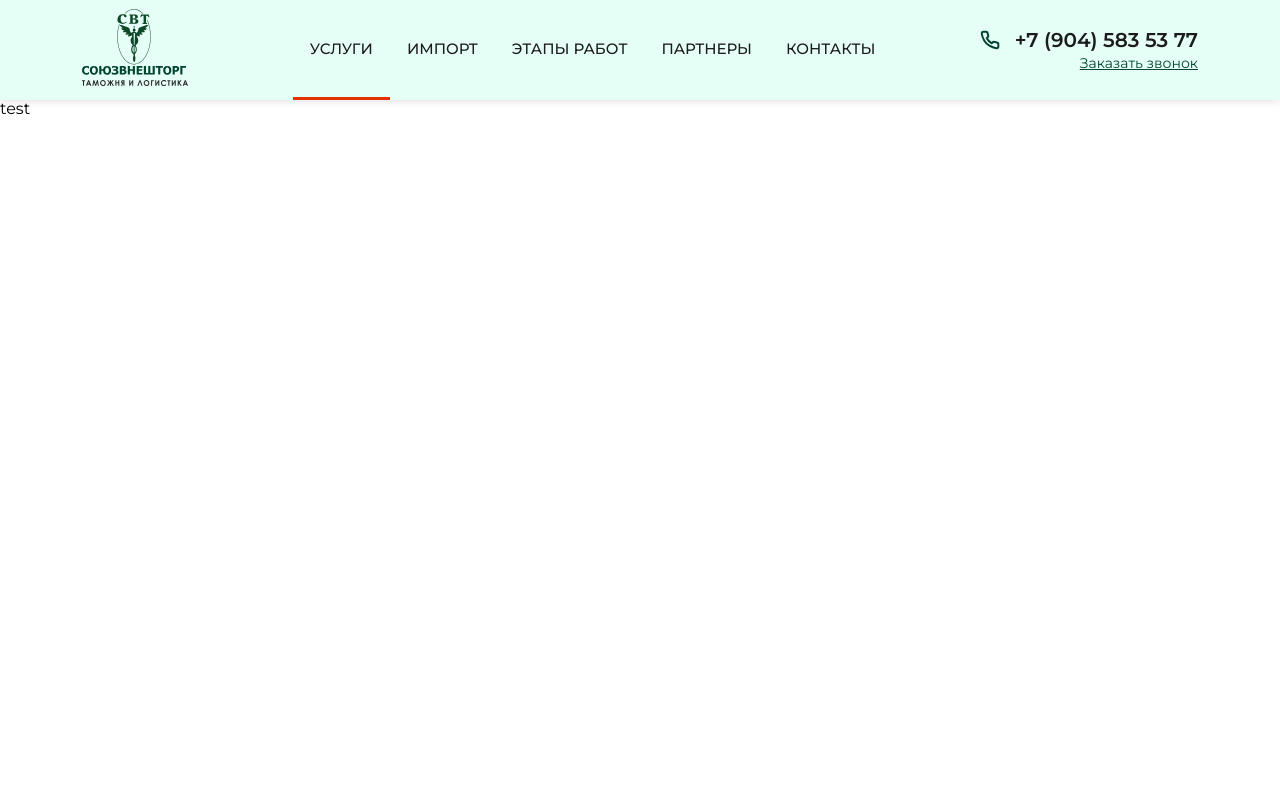
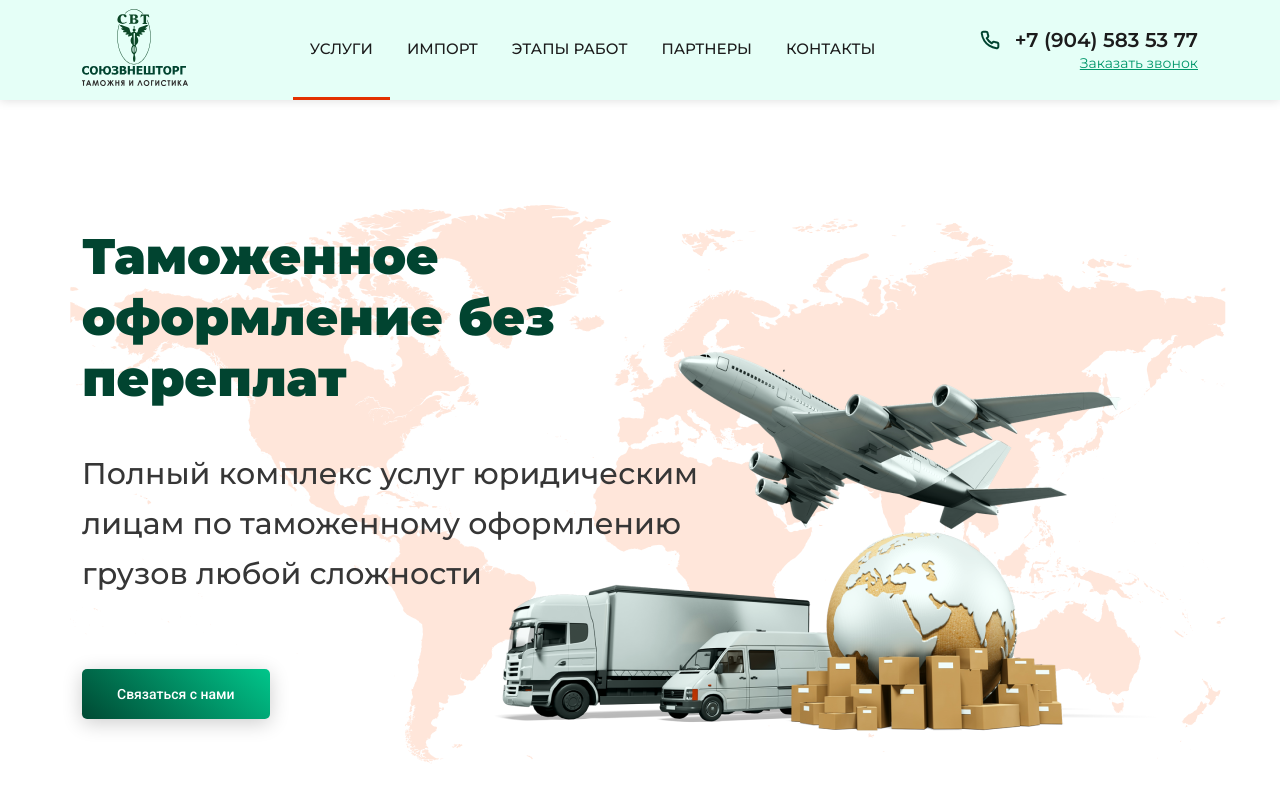
Before and after one commit to isakov-dev/SoyuzVneshTorg-layout, a website: page src/html/index.html in a window 1280 px wide. Drawn offline with nearby package versions, Linux system fonts and the light colour scheme; files that its build step writes are made by us from their sources; files whose address does not match are found by name.

Commit message:
Hero with adaptive is completely done

```diff
--- /dev/null
+++ b/src/html/blocks/hero.html
@@ -0,0 +1,14 @@
+<div class="hero">
+    <div class="container">
+        <div class="row">
+            <div class="col-xl-7 col-lg-8">
+                <h1 class="hero__title">Таможенное оформление без переплат</h1>
+                <div class="hero__text">
+                    Полный комплекс услуг юридическим лицам по таможенному оформлению грузов любой сложности
+                </div>
+                <img src="../images/hero/transport.png" class="hero__image" alt="">
+                <button class="hero__button button">Связаться с нами</button>
+            </div>
+        </div>
+    </div>
+</div>
--- a/src/html/index.html
+++ b/src/html/index.html
@@ -1,5 +1,5 @@
 @@include('blocks/header.html')
 
-    test
+@@include('blocks/hero.html')
 
 @@include('blocks/footer.html')
--- a/src/scss/_common.scss
+++ b/src/scss/_common.scss
@@ -21,5 +21,52 @@ a, a:hover {
   color: unset;
 }
 
+h1,
+h2,
+h3,
+h4,
+h5,
+h6 {
+  font-size: unset;
+  line-height: unset;
+  margin: unset;
+  padding: unset;
+}
+
 //font-family: 'Montserrat', sans-serif;
 //font-family: 'Roboto', sans-serif;
+
+.button {
+
+  display: flex;
+  width: max-content;
+  align-items: center;
+  justify-content: center;
+  height: 50px;
+  border-radius: 5px;
+  font-family: 'Roboto', sans-serif;
+  font-weight: 500;
+  font-size: 14px;
+  color: $white;
+  padding: 0 35px;
+  box-shadow: 0 4px 20px rgba(0, 0, 0, 0.2);
+  background: $green-gradient;
+  border: none;
+
+
+
+  &:hover {
+    background: $green;
+    cursor: pointer;
+  }
+
+  &:active {
+    background: $dark-green;
+    cursor: pointer;
+  }
+
+  &:focus {
+    outline: none;
+  }
+
+}
--- /dev/null
+++ b/src/scss/_hero.scss
@@ -0,0 +1,92 @@
+.hero {
+
+  padding: 126px 0 157px;
+  background: url("../images/hero/bg.png") no-repeat right 54px center;
+
+  @include desktop {
+    background-position: right -182px center;
+  }
+
+  @include laptop {
+    padding: 82px 0 111px;
+    background: url("../images/hero/bg-map.svg") no-repeat center top 82px;
+    background-size: 100% auto;
+  }
+
+  @include tablet {
+    padding: 41px 0 65px;
+  }
+
+  &__title {
+
+    font-weight: 900;
+    font-size: 50px;
+    line-height: 61px;
+    color: $dark-green;
+
+    @include laptop {
+      font-size: 42px;
+      line-height: 50px;
+    }
+
+    @include tablet {
+      font-size: 26px;
+      line-height: 35px;
+    }
+
+  }
+
+  &__text {
+
+    margin-top: 40px;
+    font-weight: 500;
+    font-size: 30px;
+    line-height: 50px;
+    color: $dark-gray;
+
+    @include laptop {
+      margin-top: 30px;
+      font-size: 24px;
+      line-height: 41px;
+    }
+
+    @include tablet {
+      font-size: 20px;
+      line-height: 35px;
+      margin-top: 20px;
+    }
+
+  }
+
+  &__image {
+
+    display: none;
+
+    @include laptop {
+      margin-top: 30px;
+      display: block;
+      max-width: 100%;
+    }
+
+    @include tablet {
+      margin-top: 20px;
+    }
+
+  }
+
+  &__button {
+
+    margin-top: 70px;
+
+    @include laptop {
+      margin-top: 45px;
+    }
+
+    @include tablet {
+      margin-top: 30px;
+      width: 100%;
+    }
+
+  }
+
+}
--- a/src/scss/_vars.scss
+++ b/src/scss/_vars.scss
@@ -19,7 +19,12 @@
   }
 }
 
+$white: #ffffff;
 $light-green: #E5FFF7;
-$green: #014430;
+$green: #00976A;
+$dark-green: #014430;
 $orange: #E33100;
 $almost-black: #1C1C1C;
+$dark-gray: #363636;
+
+$green-gradient: linear-gradient(221.11deg, #01C68B 0%, #004933 100%);
--- a/src/scss/style.scss
+++ b/src/scss/style.scss
@@ -2,3 +2,4 @@
 @import "common";
 @import "header";
 @import "desktop-menu";
+@import "hero";
```
Also changed, not shown: index.html (+14 -1 lines), css/style.css, images/hero/bg-map.svg (added), images/hero/bg.png (added), images/hero/transport.png (added).
